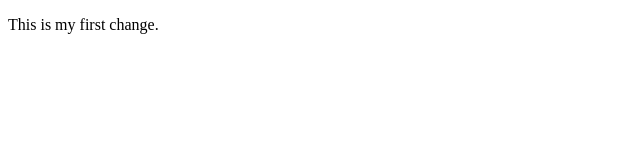
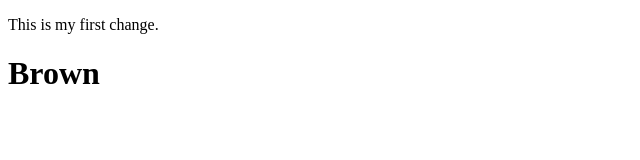
Before and after one commit to itb2/first_repo, a plain HTML site: page index.html in a window 1280 px wide. Shown: the whole page, without its empty margins (0-640 px from the left). Drawn offline with Linux system fonts and the light colour scheme.

Commit message:
commit#3

```diff
--- a/index.html
+++ b/index.html
@@ -5,6 +5,7 @@
 </head>
 <body>
 	<p> This is my first change. </p>
+	<h1> Brown </h1>
 
 </body>
 </html>
```
